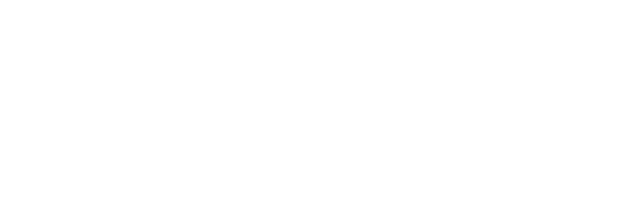
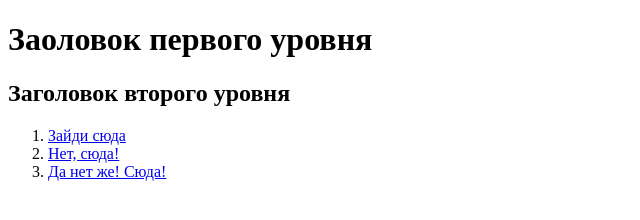
Before and after one commit to Sara-Melhott/task-html, a website: page src/index.html in a window 1280 px wide. Shown: the whole page, without its empty margins (0-640 px from the left). Drawn offline with Linux system fonts and the light colour scheme.

Commit message:
Задание по HTML

```diff
--- a/src/index.html
+++ b/src/index.html
@@ -3,5 +3,21 @@
     <head>
         <title>HTML</title>
     </head>
-    <body></body>
+    <body>
+        <h1>Заоловок первого уровня</h1>
+        <h2>Заголовок второго уровня</h2>
+        <ol>
+            <li><a href="https://online.sbis.ru">Зайди сюда</a></li>
+            <li>
+                <a href="https://new-edu.tensor.ru/course/view.php?id=157"
+                    >Нет, сюда!</a
+                >
+            </li>
+            <li>
+                <a href="https://www.youtube.com/watch?v=sqRHzufNMoY"
+                    >Да нет же! Сюда!</a
+                >
+            </li>
+        </ol>
+    </body>
 </html>
```
Also changed, not shown: 1 other file.
